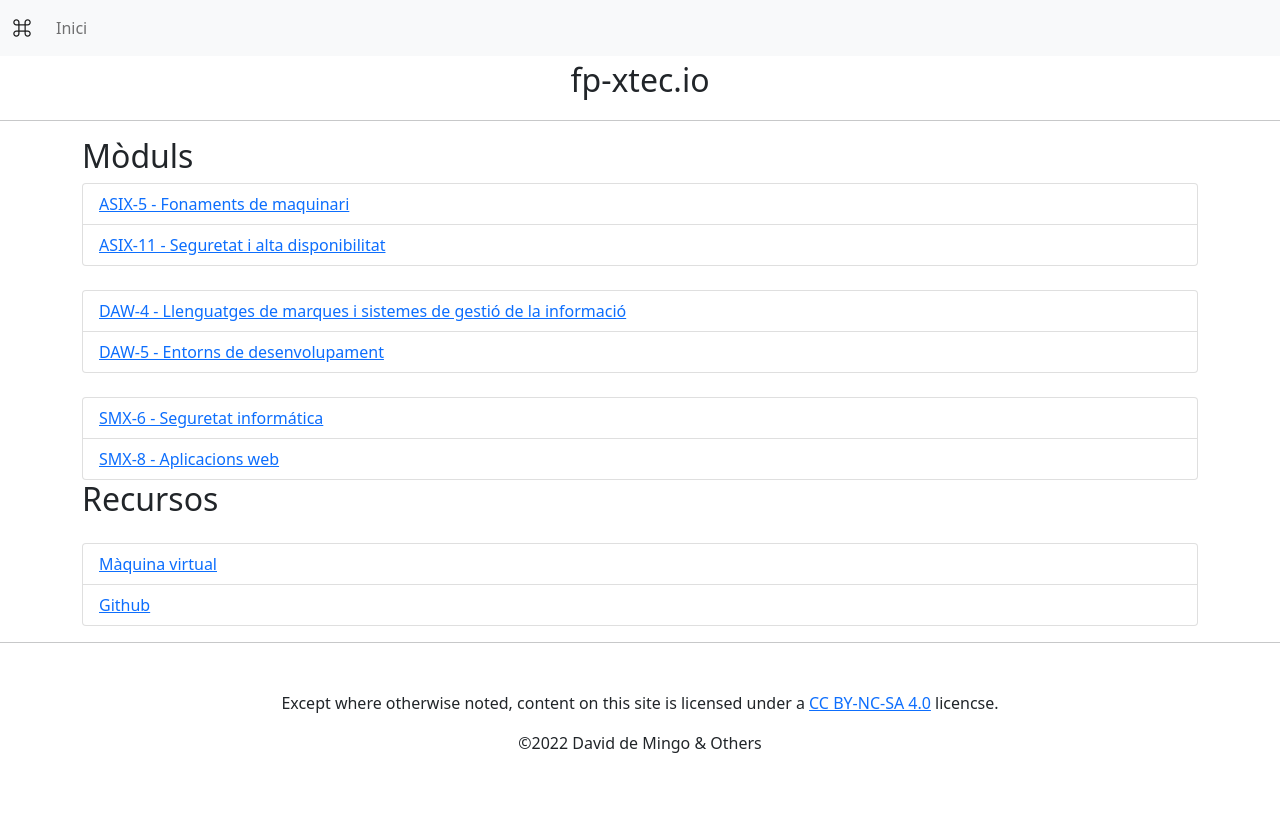
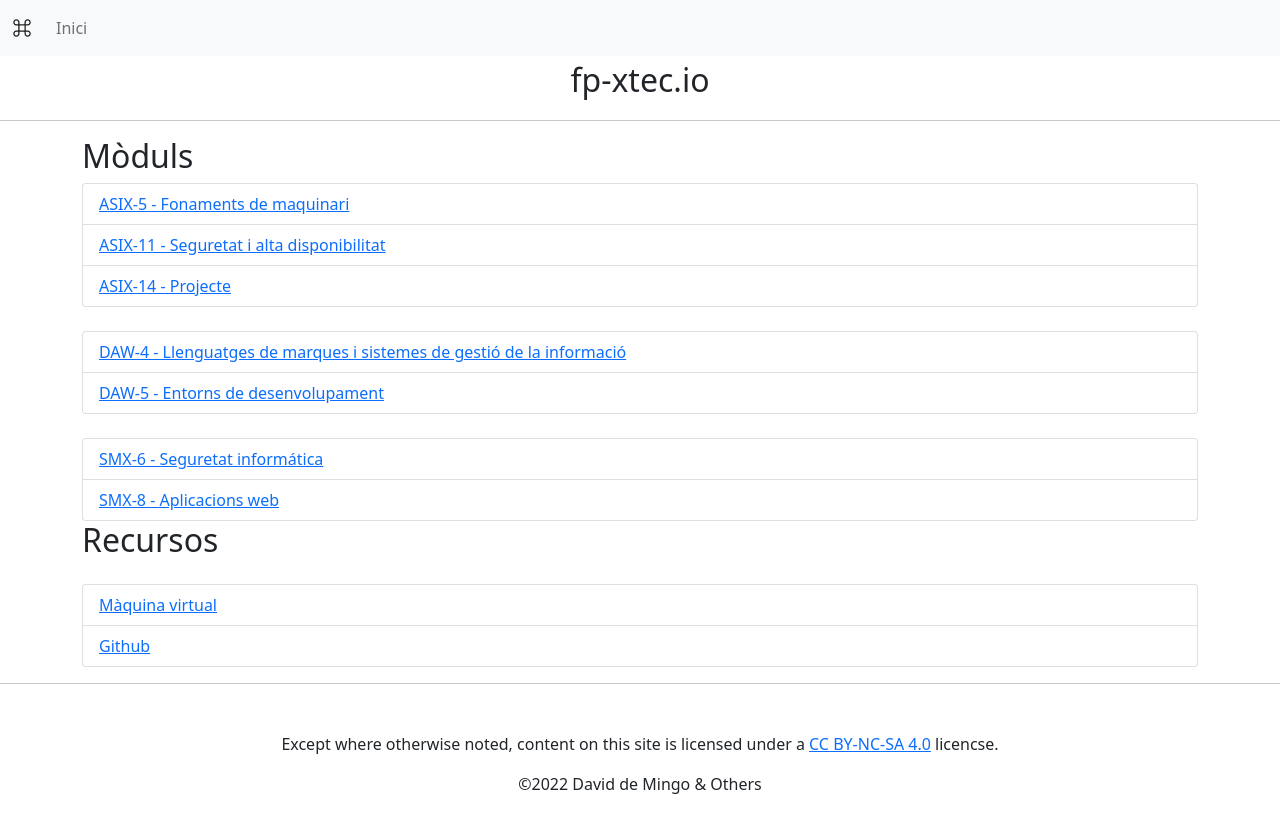
Before and after one commit to xtec-dev/xtec-dev.github.io, a Jekyll site: the page built from index.md, in a window 1280 px wide. Shown: the top 833 px of the page. Built offline with Jekyll 4.4.1, drawn with Linux system fonts in a browser that asks for light colours; nearby versions of some CDN libraries; our own code applies the rules of GitHub Pages for plain Markdown files.

Commit message:
add asix-14 link

```diff
--- a/index.md
+++ b/index.md
@@ -13,6 +13,10 @@ title: fp-xtec.io
         <a href="https://docs.google.com/document/d/1pPjZi3nhle6FE6OObaMGxLlaynea9aCTHo2gmJTFIns/edit?usp=sharing">ASIX-11 -
             Seguretat i
             alta disponibilitat</a>
+    </li>
+    <li class="list-group-item">
+        <a href="https://docs.google.com/document/d/1inaVYexhNHkPxaXHHya67KNjb-hBMESKeoeqbsAdIaM/edit?usp=sharing">ASIX-14 -
+            Projecte</a>
     </li>
 </ul>
 
```
